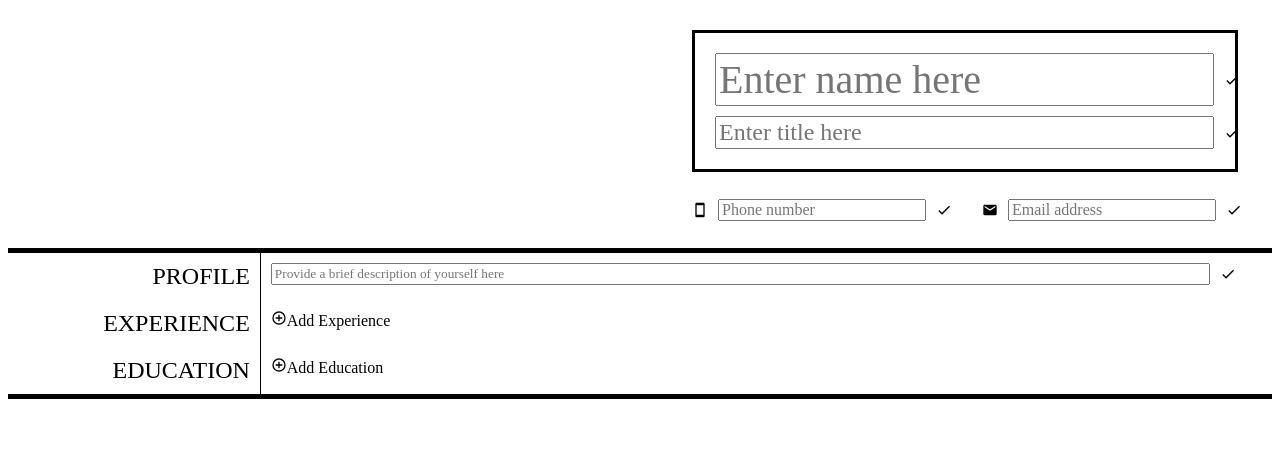
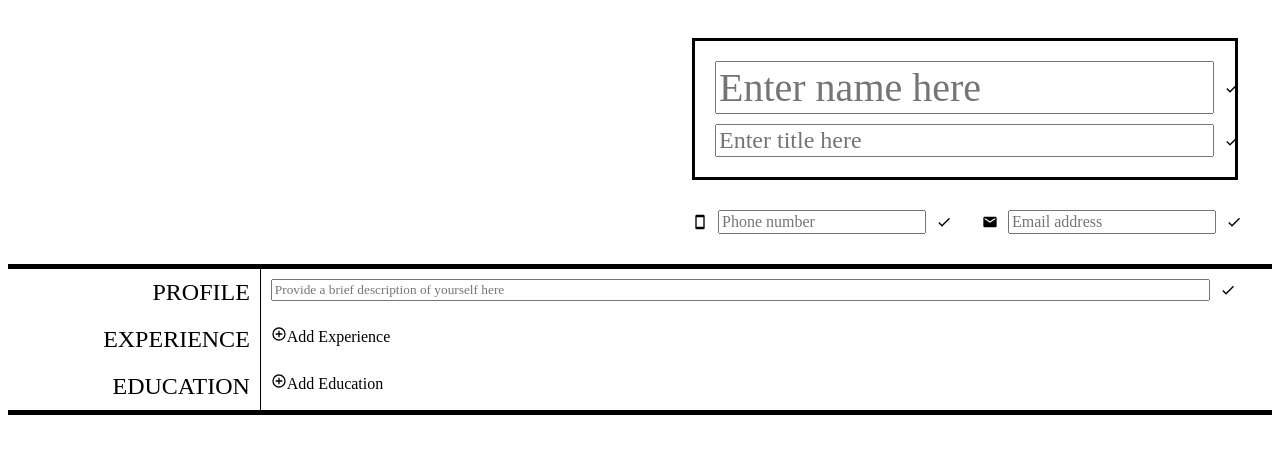
Before and after one commit to Houndoom/odin-cv-project, a React (Create React App) app: page / in a window 1280 px wide. Shown: the top 454 px of the page. Built offline with nearby package versions, Linux system fonts and the light colour scheme.

Commit message:
Fix previous bug: bug was not fixed for all inputs

```diff
--- a/src/App.css
+++ b/src/App.css
@@ -40,11 +40,13 @@
 }
 
 .contact {
+  box-sizing: border-box;
   font-size: var(--small);
-  height: var(--small);
+  height: var(--medium);
   display: flex;
   place-self: center;
   gap: var(--medium-space);
+  align-items: center;
 }
 
 img {
@@ -86,8 +88,9 @@ input {
   word-wrap: break-word;
 }
 
-.profile {
+div {
   overflow: auto;
+  word-wrap: break-word;
 }
 
 .org {
```
